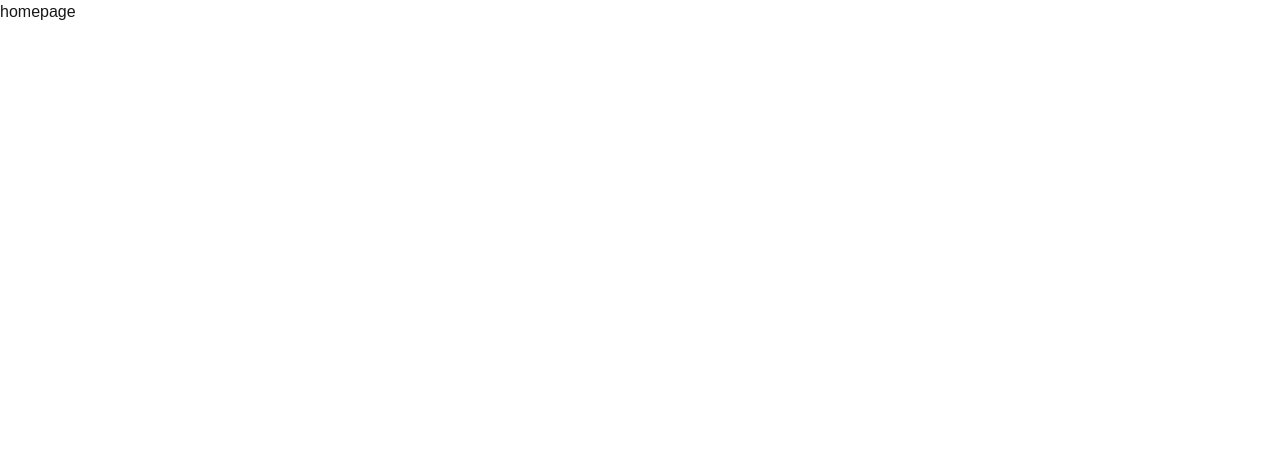
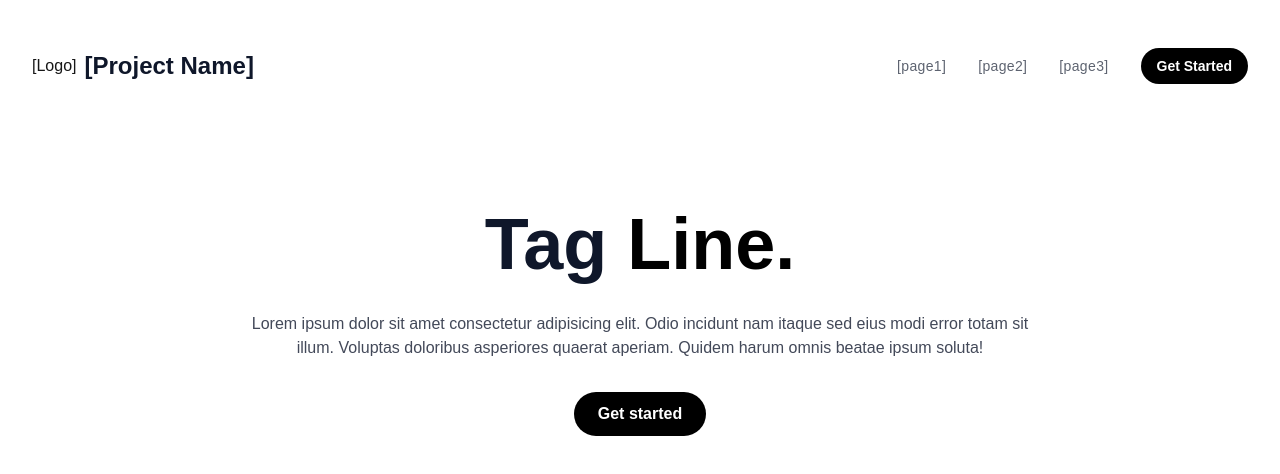
Before and after one commit to greeshiee/CS4485-T7, a Next.js app: page /homepage in a window 1280 px wide. Shown: the top 474 px of the page. Built offline with nearby package versions, Linux system fonts and the light colour scheme.

Commit message:
Basic Hompage and Nav

```diff
--- /dev/null
+++ b/src/app/components/header.tsx
@@ -0,0 +1,80 @@
+import React, { useState, useEffect } from 'react';
+import Link from 'next/link';
+
+const Navbar = () => {
+    const links = [
+        { to: '/#page1', label: '[page1]' },
+        { to: '/#page2', label: '[page2]' },
+        { to: '/#page3', label: '[page3]' },
+    ];
+
+    const [isToggled, setIsToggled] = useState(false);
+
+    const toggleNavlinks = () => {
+        setIsToggled(prev => !prev);
+    };
+
+    useEffect(() => {
+        const navlinks = document.querySelector("#navlinks");
+        const hamburger = document.querySelector("#hamburger");
+        const layer = document.querySelector("#navLayer");
+
+        if (isToggled) {
+            navlinks ? navlinks.classList.add("!visible", "!scale-100", "!opacity-100", "!lg:translate-y-0"): null;
+            hamburger ? hamburger.classList.add("toggled") : null;
+            layer ?layer.classList.add("origin-top", "scale-y-100"): null;
+        } else {
+            navlinks ? navlinks.classList.remove("!visible", "!scale-100", "!opacity-100", "!lg:translate-y-0"): null;
+            hamburger ? hamburger.classList.remove("toggled"): null;
+            layer ? layer.classList.remove("origin-top", "scale-y-100"): null;
+        }
+    }, [isToggled]);
+
+    return (
+        <header>
+            <nav className="absolute z-10 w-full border-b border-black/5 dark:border-white/5 lg:border-transparent">
+                <div className="mx-auto max-w-8xl px-4 sm:px-6 lg:px-8">
+                    <div className="relative flex flex-wrap items-center justify-between gap-6 py-3 md:gap-0 md:py-4">
+                        <div className="relative z-20 flex w-full justify-between md:px-0 lg:w-max">
+                            <a href="/#home" aria-label="logo" className="flex items-center space-x-2">
+                                <div aria-hidden="true" className="flex space-x-1">
+                                    {'[Logo]'}
+                                </div>
+                                <span className="text-2xl font-bold text-gray-900 dark:text-white">[Project Name]</span>
+                            </a>
+
+                            <div className="relative flex max-h-10 items-center lg:hidden">
+                                <button aria-label="hamburger" id="hamburger" className="relative -mr-6 p-6" onClick={toggleNavlinks}>
+                                    <div aria-hidden="true" className="m-auto h-0.5 w-5 rounded bg-sky-900 transition duration-300 dark:bg-gray-300"></div>
+                                    <div aria-hidden="true" className="m-auto mt-2 h-0.5 w-5 rounded bg-sky-900 transition duration-300 dark:bg-gray-300"></div>
+                                </button>
+                            </div>
+                        </div>
+                        <div id="navLayer" aria-hidden="true" className="fixed inset-0 z-10 h-screen w-screen origin-bottom scale-y-0 bg-white/70 backdrop-blur-2xl transition duration-500 dark:bg-gray-900/70 lg:hidden"></div>
+                        <div id="navlinks" className="invisible absolute top-full left-0 z-20 w-full origin-top-right translate-y-1 scale-90 flex-col flex-wrap justify-end gap-6 rounded-3xl border border-gray-100 bg-white p-8 opacity-0 shadow-2xl shadow-gray-600/10 transition-all duration-300 dark:border-gray-700 dark:bg-gray-800 dark:shadow-none lg:visible lg:relative lg:flex lg:w-7/12 lg:translate-y-0 lg:scale-100 lg:flex-row lg:items-center lg:gap-0 lg:border-none lg:bg-transparent lg:p-0 lg:opacity-100 lg:shadow-none">
+                            <div className="w-full text-gray-600 dark:text-gray-200 lg:w-auto lg:pr-4 lg:pt-0">
+                                <ul className="flex flex-col gap-6 tracking-wide lg:flex-row lg:gap-0 lg:text-sm">
+                                    {links.map((link) => (
+                                        <li key={link.label}>
+                                            <a href={link.to} className="hover:text-primary block transition dark:hover:text-white md:px-4">
+                                                <span>{link.label}</span>
+                                            </a>
+                                        </li>
+                                    ))}
+                                </ul>
+                            </div>
+
+                            <div className="mt-12 lg:mt-0">
+                                <Link href="/auth" className="relative flex h-9 w-full items-center justify-center px-4 before:absolute before:inset-0 before:rounded-full before:bg-primary before:transition before:duration-300 hover:before:scale-105 active:duration-75 active:before:scale-95 sm:w-max">
+                                    <span className="relative text-sm font-semibold text-white"> Get Started</span>
+                                </Link>
+                            </div>
+                        </div>
+                    </div>
+                </div>
+            </nav>
+        </header>
+    );
+};
+
+export default Navbar;
--- a/src/app/homepage/page.tsx
+++ b/src/app/homepage/page.tsx
@@ -1,11 +1,33 @@
+"use client";
+
 import React from 'react';
+import Link from 'next/link';
+import Navbar from '../components/header';
 
-const homepage = () => {
+const HomePage = () => {
   return (
-    <div>
-      homepage
+<div className="relative" id="home">
+    <Navbar />
+    <div className="relative mt-8 px-6 lg:px-8">
+        <div className="relative pt-36 ml-auto">
+            <div className="lg:w-2/3 text-center mx-auto mt-8">
+                <h1 className="text-gray-900 dark:text-white font-bold text-5xl md:text-6xl xl:text-7xl">Tag <span className="text-primary dark:text-white">Line.</span></h1>
+                <p className="mt-8 text-gray-700 dark:text-gray-300">Lorem ipsum dolor sit amet consectetur adipisicing elit. Odio incidunt nam itaque sed eius modi error totam sit illum. Voluptas doloribus asperiores quaerat aperiam. Quidem harum omnis beatae ipsum soluta!</p>
+                <div className="mt-8 flex flex-wrap justify-center gap-y-4 gap-x-6">
+                    <Link
+                      href="/auth"
+                      className="relative flex h-11 w-full items-center justify-center px-6 before:absolute before:inset-0 before:rounded-full before:bg-primary before:transition before:duration-300 hover:before:scale-105 active:duration-75 active:before:scale-95 sm:w-max"
+                    >
+                      <span className="relative text-base font-semibold text-white">
+                        Get started
+                      </span>
+                    </Link>
+                </div>
+              </div>
+        </div>
     </div>
+</div>
   );
-}
+};
 
-export default homepage;
+export default HomePage;
--- a/tailwind.config.ts
+++ b/tailwind.config.ts
@@ -1,4 +1,5 @@
 import type { Config } from "tailwindcss";
+import colors from "tailwindcss/colors";
 
 const config: Config = {
   content: [
@@ -11,9 +12,51 @@ const config: Config = {
       colors: {
         background: "var(--background)",
         foreground: "var(--foreground)",
+        inherit: colors.inherit,
+        current: colors.current,
+        transparent: colors.transparent,
+        primary: "#000000",
+        secondary: "#ff7e33",
+        info: "#0C63E7",
+        black: colors.black,
+        white: colors.white,
+        slate: colors.slate,
+        gray: {
+          50: "#FAFAFC",
+          100: "#E9E9EC",
+          200: "#C6C8CD",
+          300: "#ACAEB6",
+          400: "#92959F",
+          500: "#777C87",
+          600: "#5D6370",
+          700: "#434959",
+          800: "#293041",
+          900: "#0f172a",
+        },
+        zinc: colors.zinc,
+        neutral: colors.neutral,
+        stone: colors.stone,
+        red: colors.red,
+        orange: colors.orange,
+        amber: colors.amber,
+        yellow: colors.yellow,
+        lime: colors.lime,
+        green: colors.green,
+        emerald: colors.emerald,
+        teal: colors.teal,
+        cyan: colors.cyan,
+        sky: colors.sky,
+        blue: colors.blue,
+        indigo: colors.indigo,
+        violet: colors.violet,
+        purple: colors.purple,
+        fuchsia: colors.fuchsia,
+        pink: colors.pink,
+        rose: colors.rose,
       },
     },
   },
   plugins: [],
 };
+
 export default config;
```
